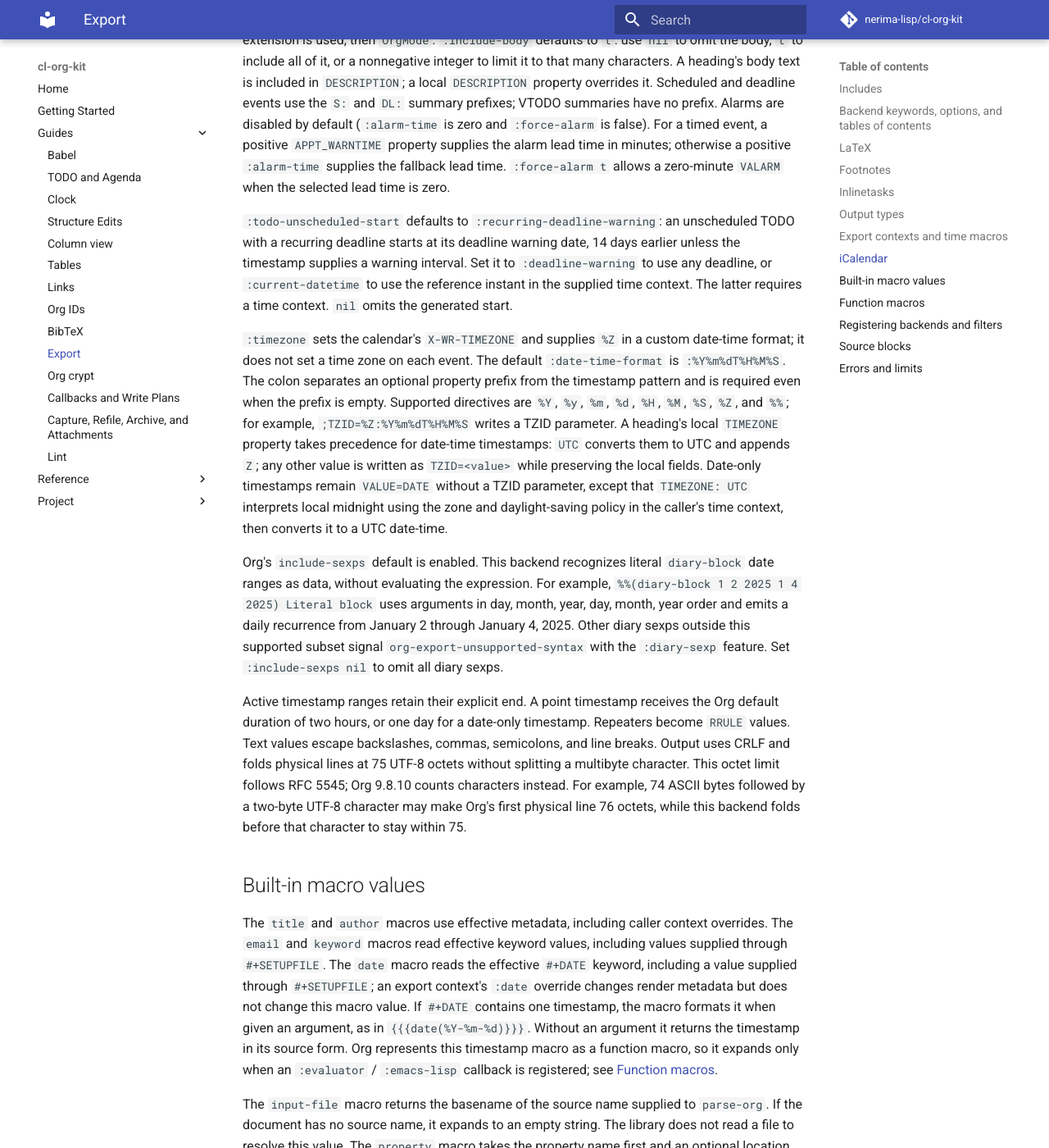
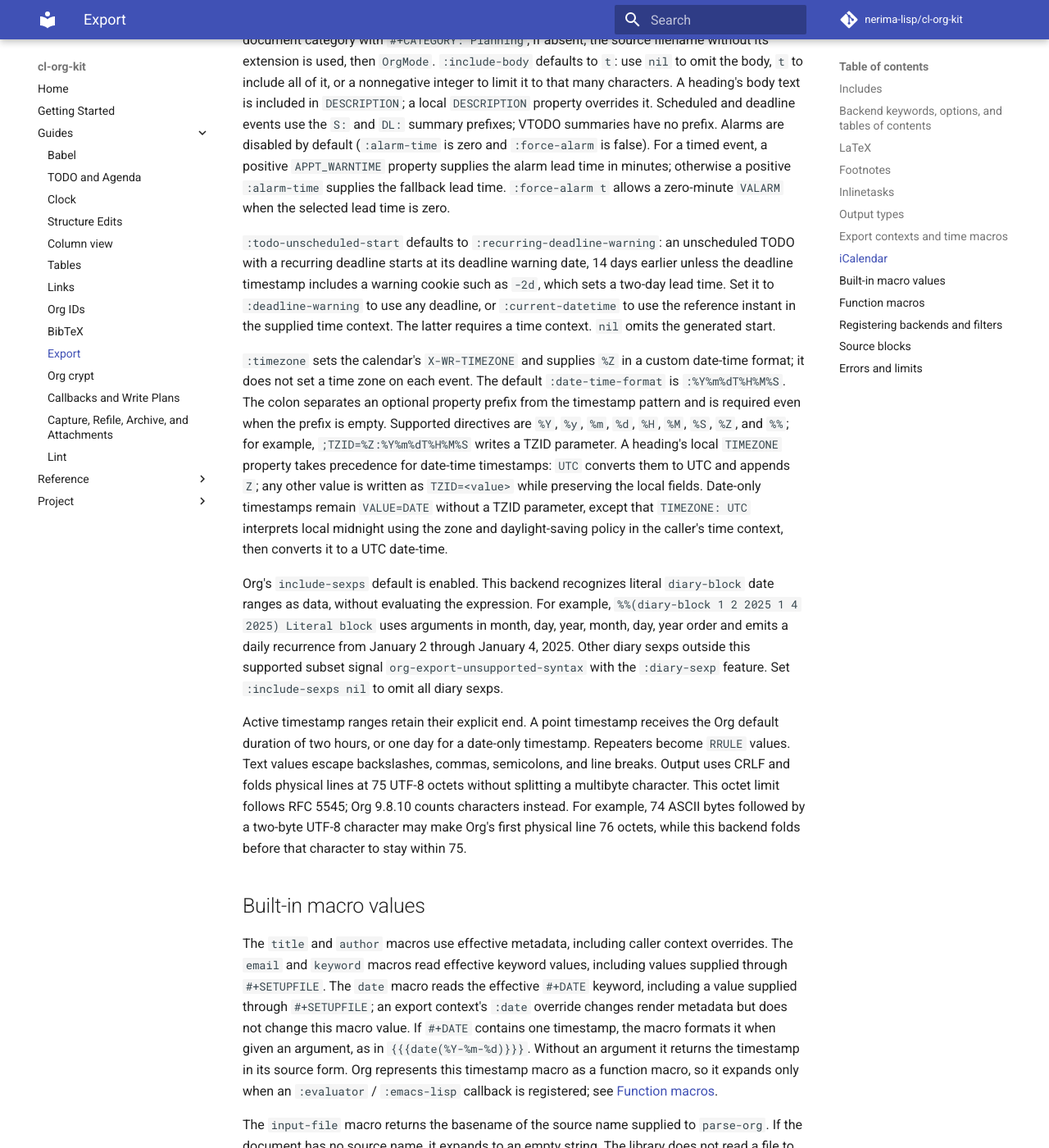
Before and after one commit to nerima-lisp/cl-org-kit, an MkDocs documentation site: the page built from docs/src/guides/export.md, in a window 1280 px wide and 1400 px high, scrolled down 7826 px. Shown: the whole window at 82% size. Built offline with MkDocs 1.6.1 and Material for MkDocs 9.7.7, drawn with Linux system fonts in a browser that asks for light colours; comment, search, counter and statistics services are not loaded; some of the changed text lies outside the part shown.

Commit message:
docs(export): clarify backend and export behavior

```diff
--- a/docs/src/guides/export.md
+++ b/docs/src/guides/export.md
@@ -7,6 +7,8 @@
 `:output-type` selects its representation: a string by default, UTF-8 octets,
 or a stream. `export-org-texinfo` and `export-org-man` are convenience
 entrypoints for the Texinfo and man backends.
+The `:md` backend inserts the values of `#+MD` and `#+MARKDOWN` keyword lines as
+raw Markdown at their positions in the document body.
 
 In this repository, `nix develop --command sbcl` opens a REPL with the pinned
 dependencies available. For another ASDF setup, make `cl-org-kit` and its
@@ -391,7 +393,8 @@
 
 `:todo-unscheduled-start` defaults to `:recurring-deadline-warning`: an
 unscheduled TODO with a recurring deadline starts at its deadline warning date,
-14 days earlier unless the timestamp supplies a warning interval. Set it to
+14 days earlier unless the deadline timestamp includes a warning cookie such as
+`-2d`, which sets a two-day lead time. Set it to
 `:deadline-warning` to use any deadline, or `:current-datetime` to use the
 reference instant in the supplied time context. The latter requires a time
 context. `nil` omits the generated start.
@@ -413,7 +416,7 @@
 Org's `include-sexps` default is enabled. This backend recognizes literal
 `diary-block` date ranges as data, without evaluating the expression. For
 example, `%%(diary-block 1 2 2025 1 4 2025) Literal block` uses arguments in
-day, month, year, day, month, year order and emits a daily recurrence from
+month, day, year, month, day, year order and emits a daily recurrence from
 January 2 through January 4, 2025. Other diary sexps outside
 this supported subset signal `org-export-unsupported-syntax` with the
 `:diary-sexp` feature. Set `:include-sexps nil` to omit all diary sexps.
```
Also changed, not shown: other parts of docs/src/guides/export.md (+2 -2 lines).
